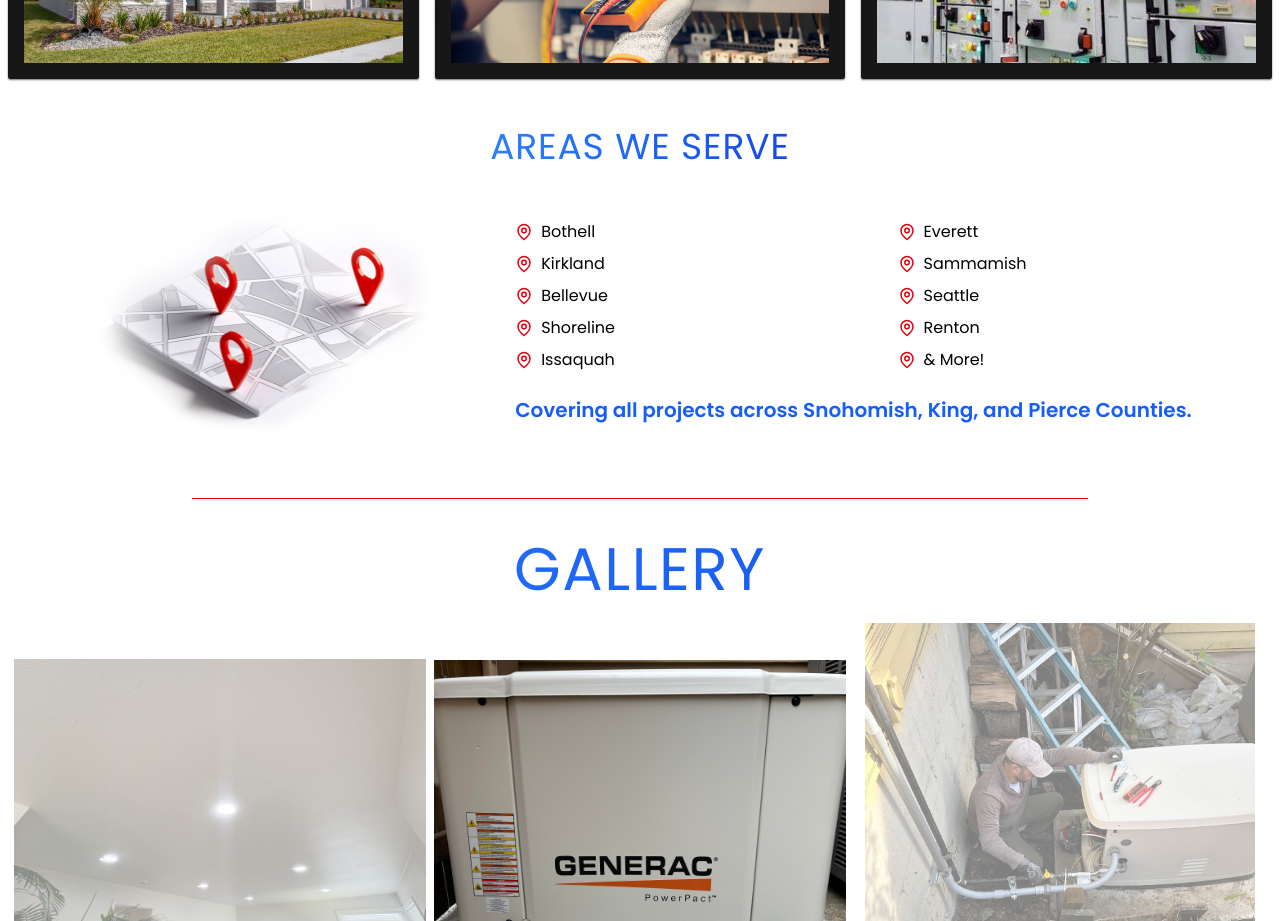
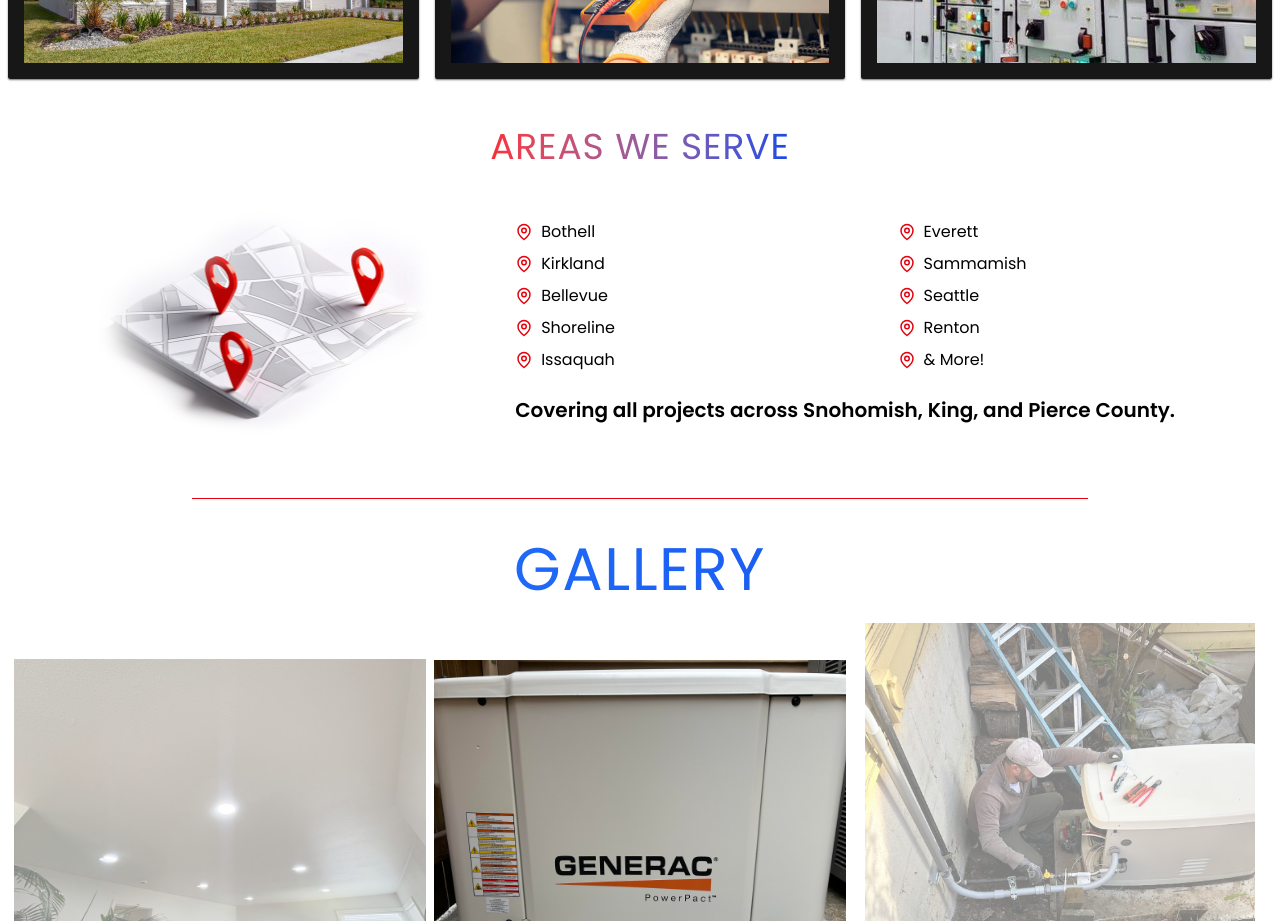
Before and after one commit to vtonu/meterelectric, a React (Vite) app: page / in a window 1280 px wide. Shown: the part 1060-1981 px from the top of the page. Built offline with nearby package versions, Linux system fonts and the light colour scheme; what tailwindcss-motion would draw is missing.

Commit message:
updated colors (v3.3.8)

```diff
--- a/src/components/FeatureSection.jsx
+++ b/src/components/FeatureSection.jsx
@@ -114,7 +114,7 @@ const FeatureSection = () => {
         <h2 className="text-4xl tracking-wide text-center sm:text-5xl lg:text-4xl  ">
           <br></br>
 
-          <span className="text-transparent bg-linear-to-r from-blue-500 to-blue-700 bg-clip-text">
+          <span className="text-transparent bg-linear-to-r from-red-500 to-blue-700 bg-clip-text">
             AREAS WE SERVE
           </span>
         </h2>
@@ -170,9 +170,8 @@ const FeatureSection = () => {
 
             {/* Slogan text */}
             <div className="mt-6 ">
-              <p className="text-xl font-semibold text-blue-600">
-                Covering all projects across Snohomish, King, and Pierce
-                Counties.
+              <p className="text-xl font-semibold text-black">
+                Covering all projects across Snohomish, King, and Pierce County.
               </p>
             </div>
           </div>
```
Also changed, not shown: 1 other file (tests, documents, lock files or other folders).
